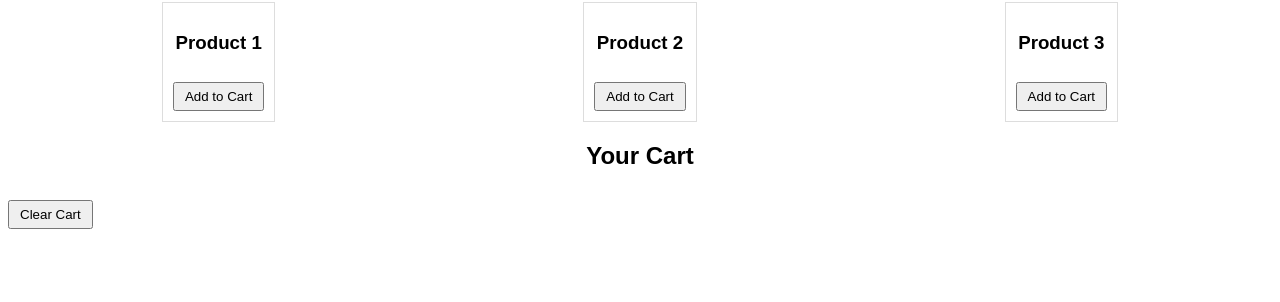
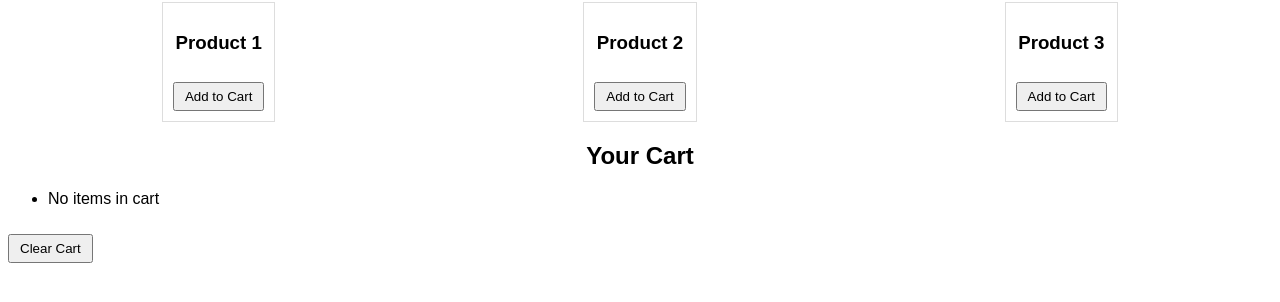
Before and after one commit to acciojob/shopping-cart-js-Rashmi-Salunkhe, a website: page main.html in a window 1280 px wide. Shown: the part 78-380 px from the top of the page. Drawn offline with Linux system fonts and the light colour scheme.

Commit message:
created a submission

```diff
--- a/main.html
+++ b/main.html
@@ -28,7 +28,9 @@
 
     <!-- Display cart -->
     <h2>Your Cart</h2>
-    <ul id="cart-items"></ul>
+    <div id="cart">
+        <ul id="cart-items"></ul>
+    </div>
 
     <button onclick="clearCart()">Clear Cart</button>
 
--- a/script.js
+++ b/script.js
@@ -1,4 +1,3 @@
-//your code here
 // Function to add item to the cart and store in Local Storage
 function addToCart(product) {
     let cart = JSON.parse(localStorage.getItem('cart')) || []; // Get cart from Local Storage or initialize
@@ -13,11 +12,16 @@ function displayCart() {
     let cartItems = document.getElementById('cart-items');
     cartItems.innerHTML = ''; // Clear previous items
 
-    cart.forEach((item, index) => {
-        let li = document.createElement('li');
-        li.textContent = `${item} (Item ${index + 1})`;
-        cartItems.appendChild(li);
-    });
+    if (cart.length === 0) {
+        cartItems.innerHTML = '<li>No items in cart</li>';
+    } else {
+        cart.forEach((item, index) => {
+            let li = document.createElement('li');
+            li.id = `item-${index + 1}`;  // Give each cart item a unique id
+            li.textContent = `${item} (Item ${index + 1})`;
+            cartItems.appendChild(li);
+        });
+    }
 }
 
 // Function to clear the cart
```
